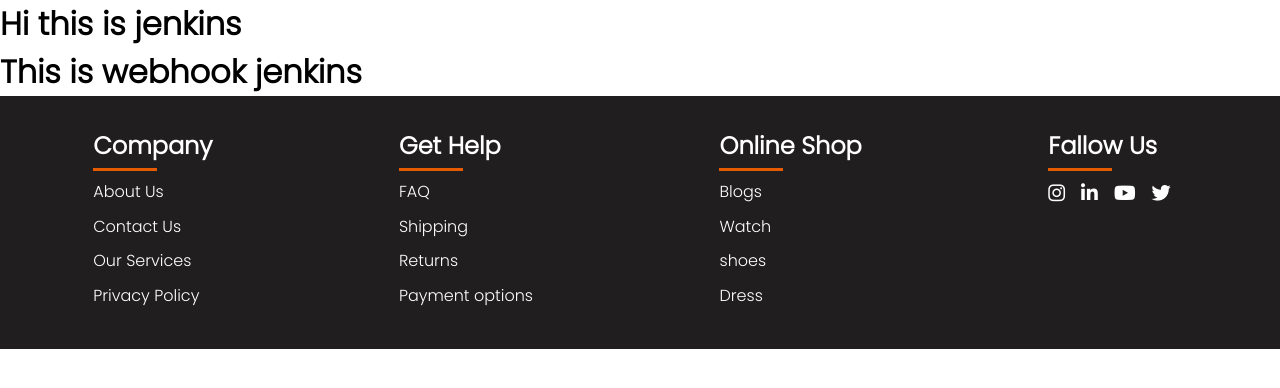
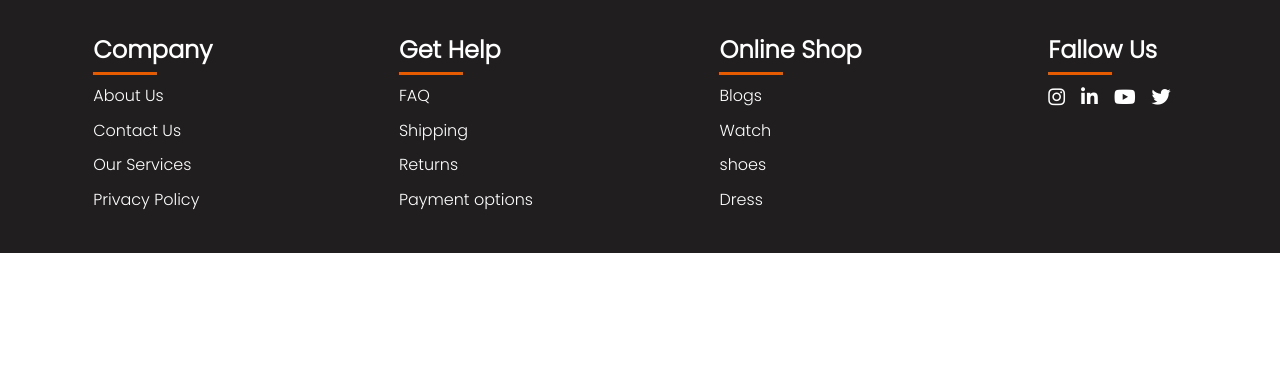
Before and after one commit to Saicharan105/Responsive-footer, a plain HTML site: page index.html in a window 1280 px wide. Drawn offline with Linux system fonts and the light colour scheme.

Commit message:
Update index.html

```diff
--- a/index.html
+++ b/index.html
@@ -11,8 +11,6 @@
     <link rel="stylesheet" href="style.css">
 </head>
 <body>
-    <h1>Hi this is jenkins</h1>
-    <h1>This is webhook jenkins</h1>
     <div class="footer-section">
         <div class="footer-item">
             <h2>Company</h2>
```
